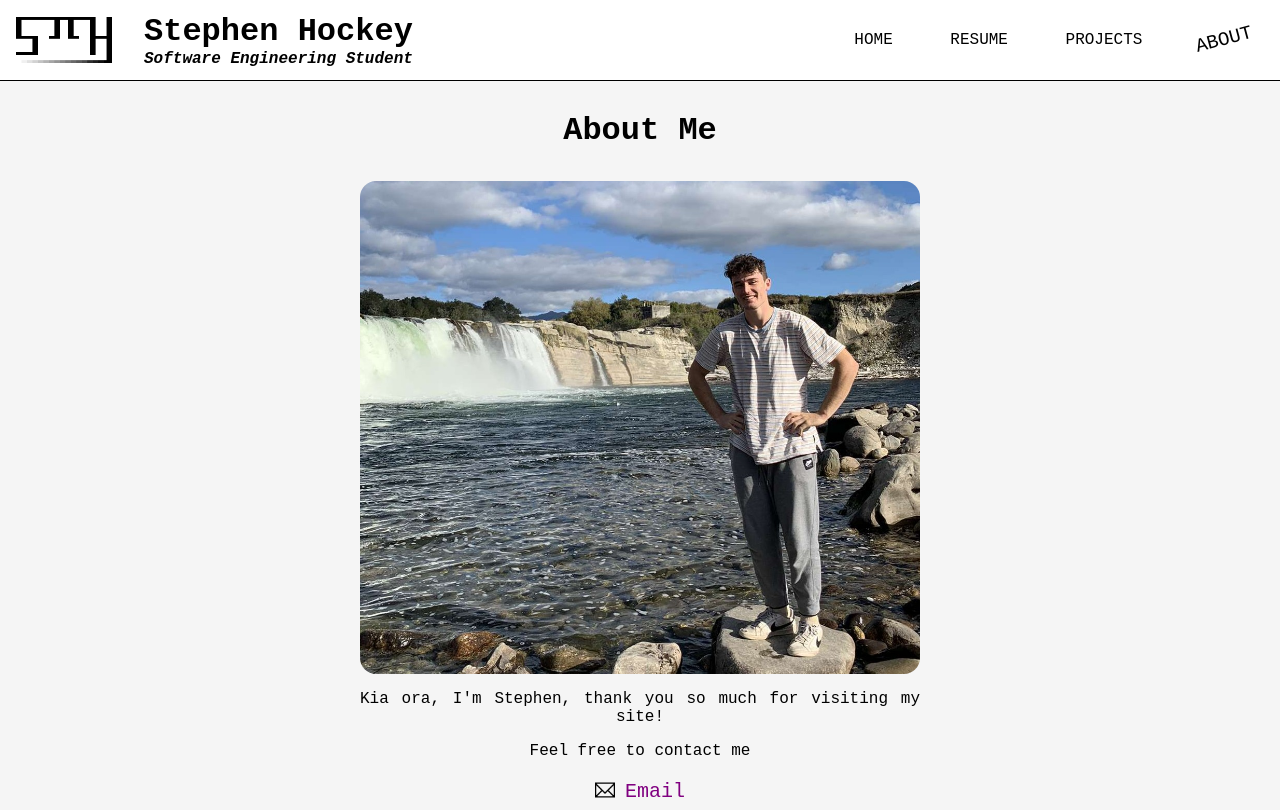
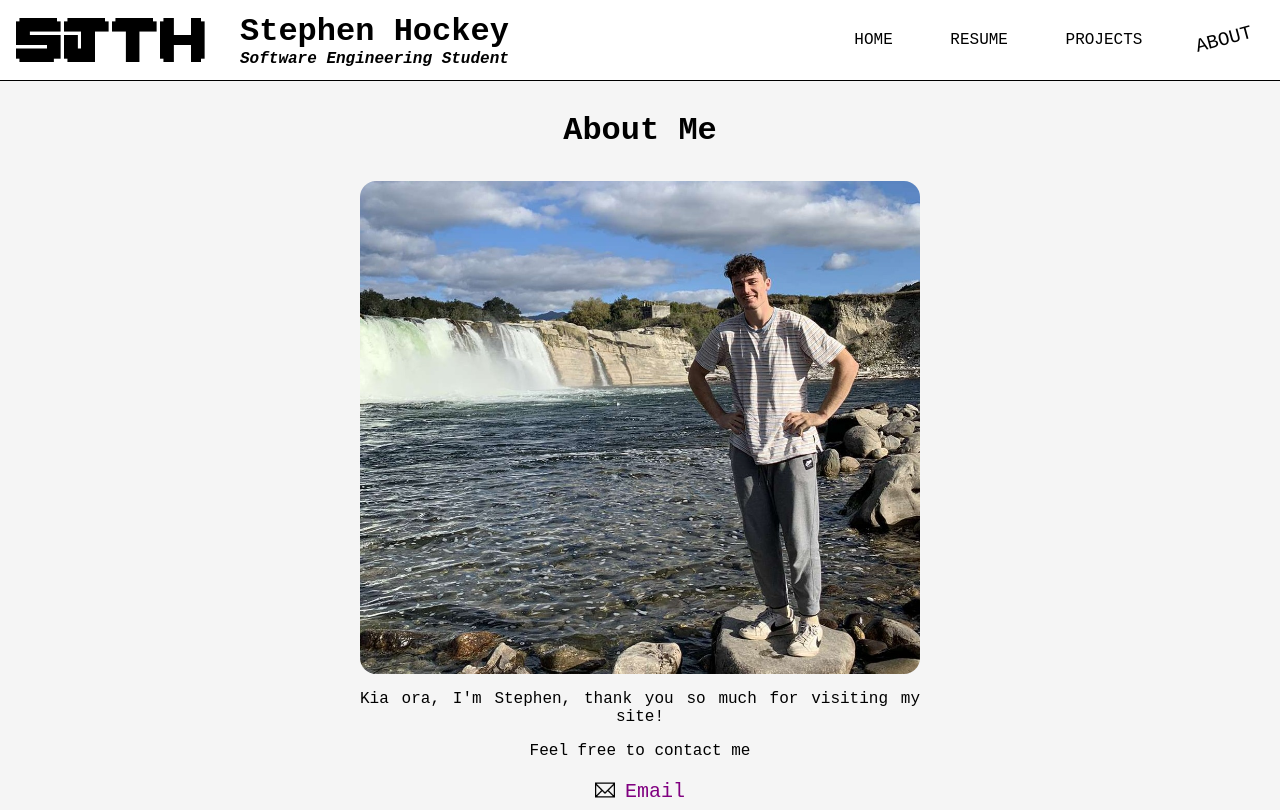
Before and after one commit to Stephen-Hockey/stephen-hockey.github.io, a plain HTML site: page about.html in a window 1280 px wide. Shown: the top 810 px of the page. Drawn offline with Linux system fonts and the light colour scheme.

Commit message:
Update Logo

```diff
--- a/about.html
+++ b/about.html
@@ -4,7 +4,7 @@
         <meta charset="UTF-8" />
         <meta name="viewport" content="width=device-width, initial-scale=1.0" />
         <title>About | SJTH</title>
-        <link rel="icon" href="media/images/favicon.png" />
+        <link rel="icon" href="media/images/tab_icon.png" />
         <link rel="stylesheet" href="css/navbar.css" />
         <link rel="stylesheet" href="css/style.css" />
         <script src="js/script.js"></script>
@@ -14,7 +14,7 @@
             <a href="index.html">
                 <img
                     class="logo"
-                    src="media/images/SJTH_Logo_2.png"
+                    src="media/images/SJTH_Logo_Big.png"
                     alt="logo"
                 />
             </a>
--- a/css/navbar.css
+++ b/css/navbar.css
@@ -15,7 +15,7 @@
 }
 
 .logo {
-    width: 6em;
+    width: 12em;
 }
 
 .site-name h1 {
```
Also changed, not shown: index.html (+2 -2 lines), projects.html (+2 -2 lines), resume.html (+2 -2 lines), media/images/SJTH_Logo.png, media/images/SJTH_Logo_2Old.png (renamed from media/images/SJTH_Logo_2.png), media/images/SJTH_Logo_Big.png (added), media/images/SJTH_Logo_Old.png (added), media/images/tab_icon.png (added).
